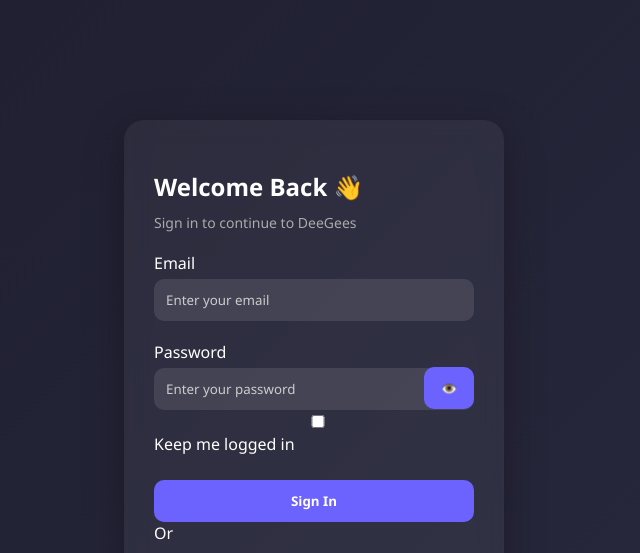
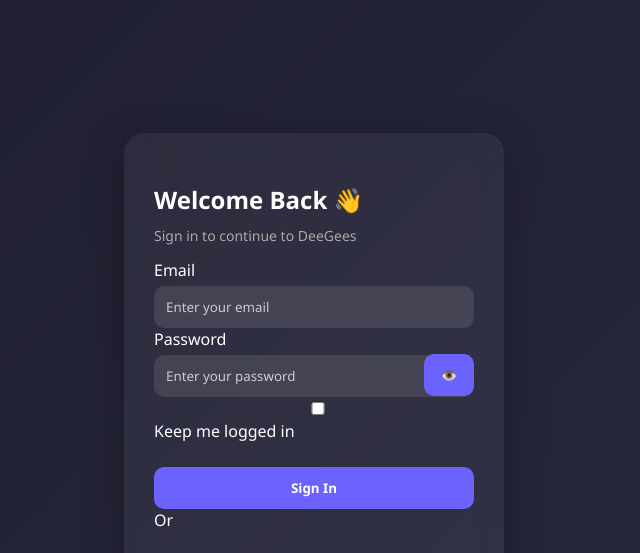
Before and after one commit to d69barrion-web/DeeGees, a plain HTML site: page sign-in.html in a window 1280 px wide. Shown: the top 553 px of the page, without its empty margins (326-966 px from the left). Drawn offline with Linux system fonts and the light colour scheme; no server answers.

Commit message:
Fix CSS class definition for form-group

```diff
--- a/sign-in.html
+++ b/sign-in.html
@@ -41,7 +41,7 @@
     font-size: 14px;
   }
 
-  .form-group {
+  form-group {
     margin-top: 20px;
   }
 
```
